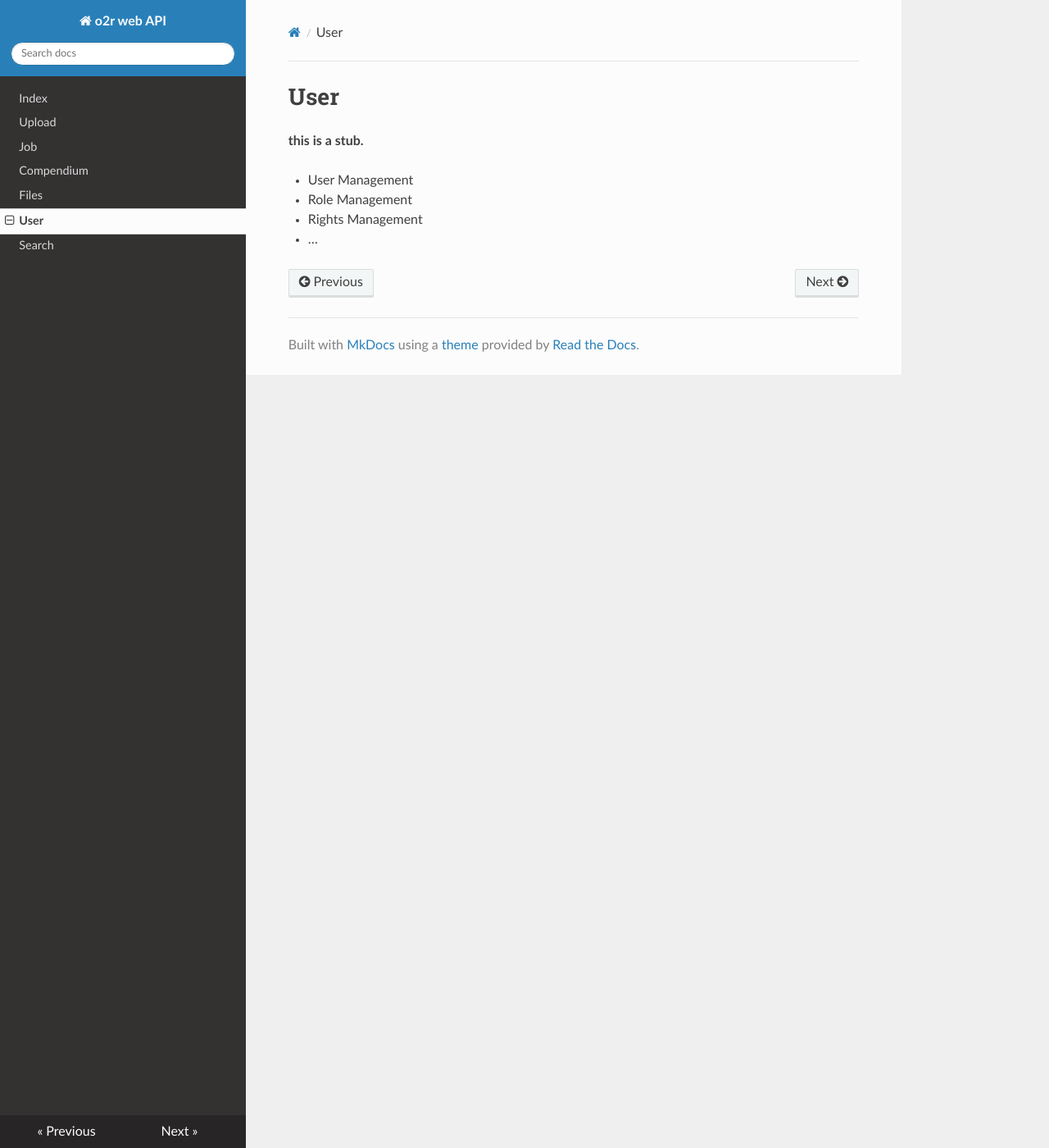
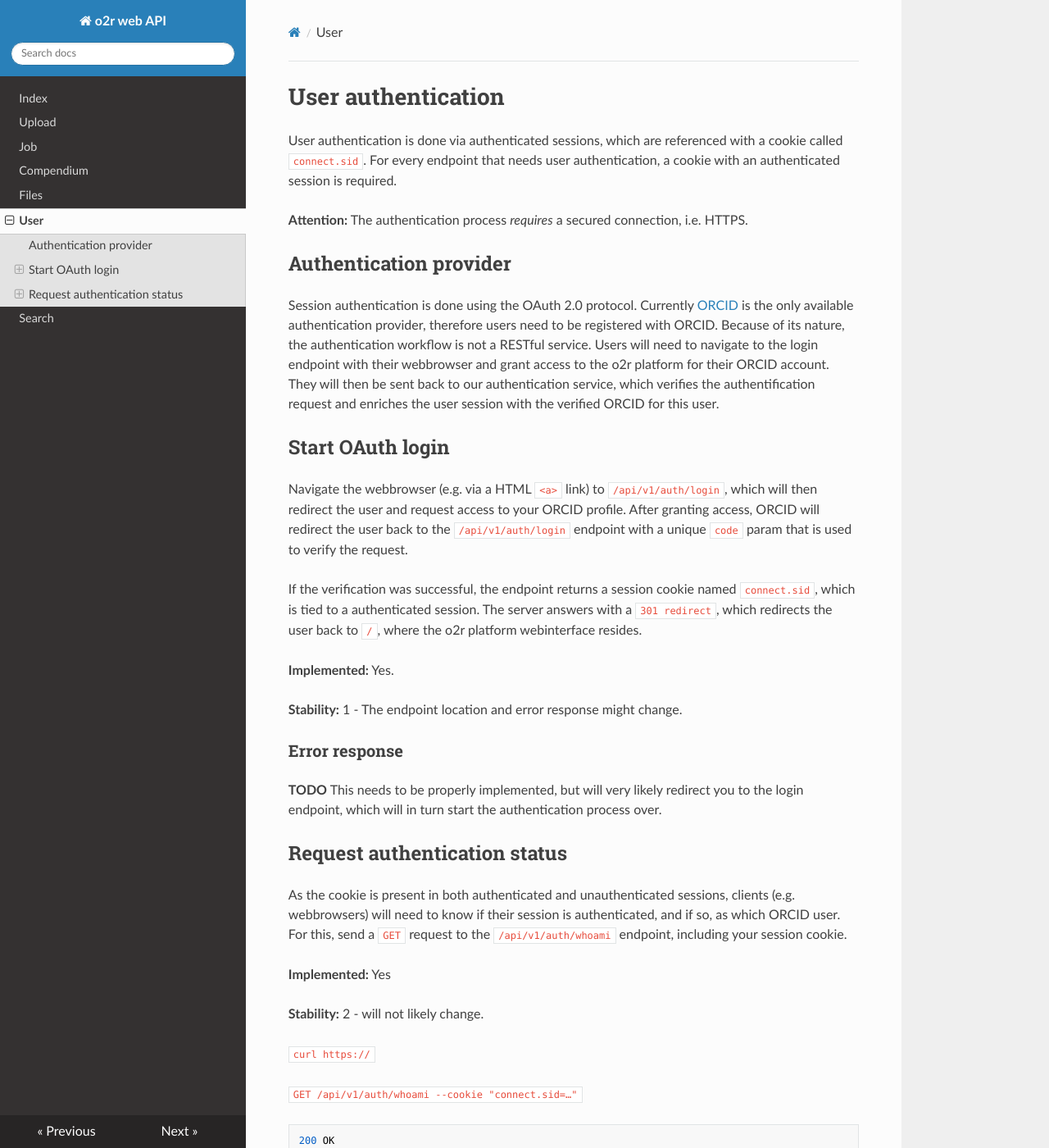
Before and after one commit to o2r-project/api, an MkDocs documentation site: the page built from docs/user.md, in a window 1280 px wide and 1400 px high. Shown: the whole window at 82% size. Built offline with MkDocs 1.6.1, drawn with Linux system fonts in a browser that asks for light colours; nearby versions of some CDN libraries; old or Windows-style settings are respelled for this version of MkDocs; some of the changed text lies outside the part shown.

Commit message:
information about user authentification

````diff
--- a/docs/user.md
+++ b/docs/user.md
@@ -1,8 +1,56 @@
-# User
+# User authentication
 
-__this is a stub.__
+User authentication is done via authenticated sessions, which are referenced with a cookie called `connect.sid`. For every endpoint that needs user authentication, a cookie with an authenticated session is required.
 
-* User Management
-  * Role Management
-  * Rights Management
-  * …
+**Attention:** The authentication process _requires_ a secured connection, i.e. HTTPS.
+
+## Authentication provider
+
+Session authentication is done using the OAuth 2.0 protocol. Currently [ORCID](https://www.orcid.org) is the only available authentication provider, therefore users need to be registered with ORCID. Because of its nature, the authentication workflow is not a RESTful service. Users will need to navigate to the login endpoint with their webbrowser and grant access to the o2r platform for their ORCID account. They will then be sent back to our authentication service, which verifies the authentification request and enriches the user session with the verified ORCID for this user.
+
+## Start OAuth login
+
+Navigate the webbrowser (e.g. via a HTML `<a>` link) to `/api/v1/auth/login`, which will then redirect the user and request access to your ORCID profile. After granting access, ORCID will redirect the user back to the `/api/v1/auth/login` endpoint with a unique `code` param that is used to verify the request.
+
+If the verification was successful, the endpoint returns a session cookie named `connect.sid`, which is tied to a authenticated session. The server answers with a `301 redirect`, which redirects the user back to `/`, where the o2r platform webinterface resides.
+
+**Implemented:** Yes.
+
+**Stability:** 1 - The endpoint location and error response might change.
+
+### Error response
+
+**TODO** This needs to be properly implemented, but will very likely redirect you to the login endpoint, which will in turn start the authentication process over.
+
+## Request authentication status
+
+As the cookie is present in both authenticated and unauthenticated sessions, clients (e.g. webbrowsers) will need to know if their session is authenticated, and if so, as which ORCID user. For this, send a `GET` request to the `/api/v1/auth/whoami` endpoint, including your session cookie.
+
+**Implemented:** Yes
+
+**Stability:** 2 - will not likely change.
+
+`curl https://`
+
+`GET /api/v1/auth/whoami --cookie "connect.sid=…"`
+
+```json
+200 OK
+
+{
+  "orcid": "0000-0001-6021-1617",
+  "name": "o2r"
+}
+```
+
+### Error Response
+
+When no session cookie was included, or the included session cookie does not belong to a authenticated session, the service will respond with a `401 Unauthorized` message.
+
+```json
+401 Unauthorized
+
+{
+  "error": "not authenticated"
+}
+```
````
